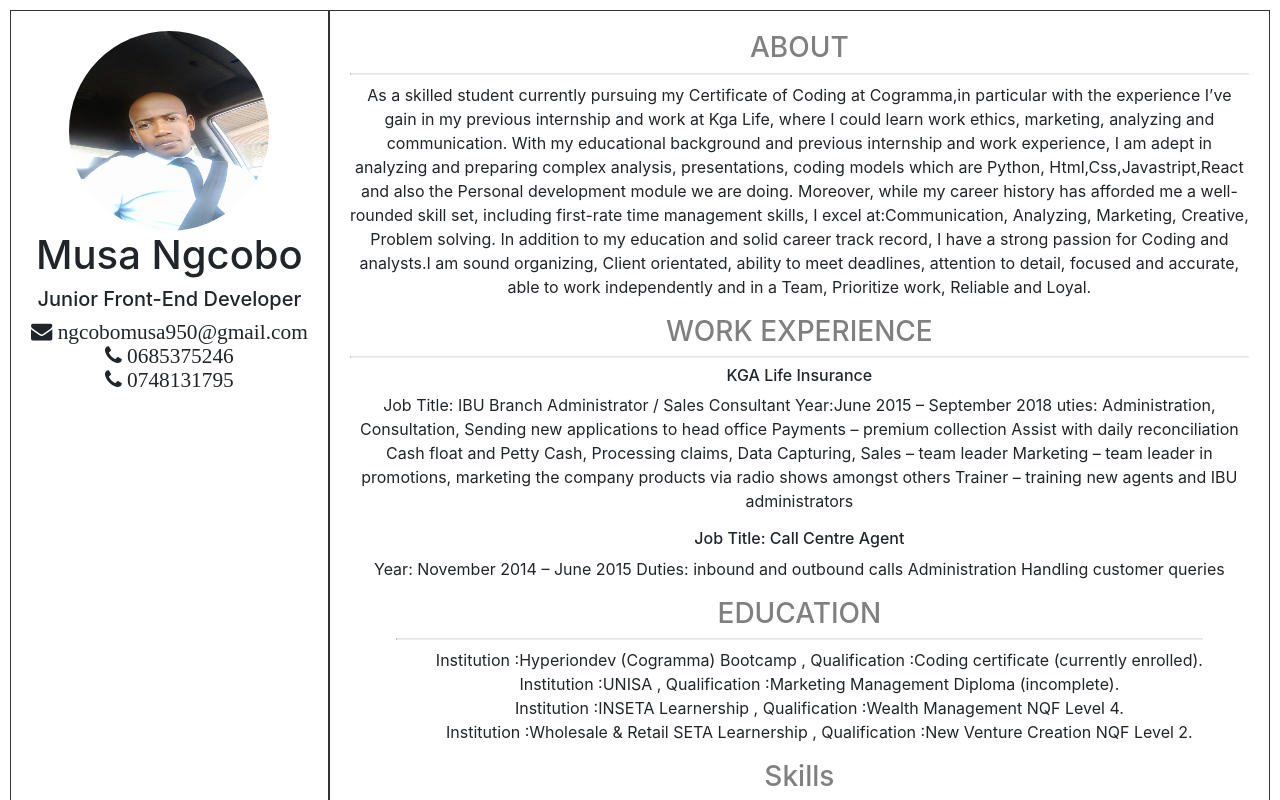
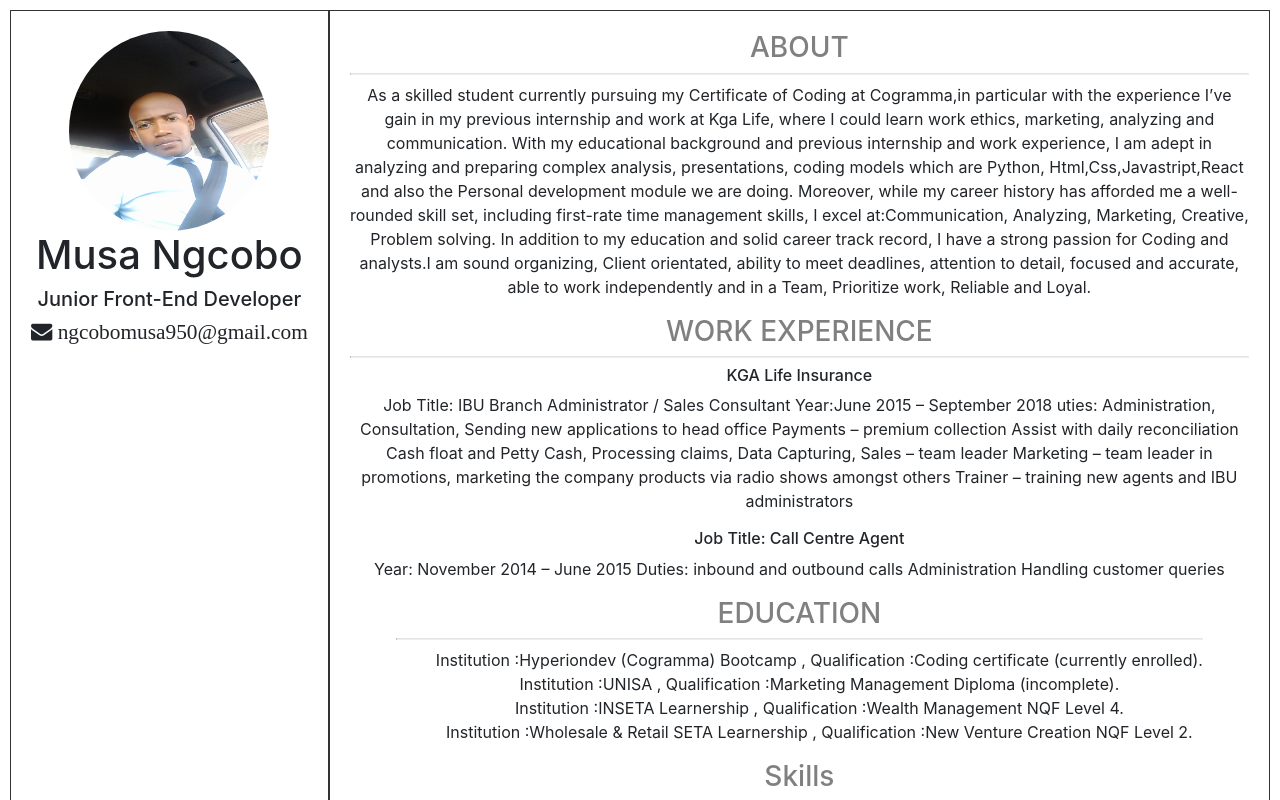
Before and after one commit to Ngcobo950/Online, a React (Create React App) app: page / in a window 1280 px wide. Shown: the top 800 px of the page. Built offline with nearby package versions, Linux system fonts and the light colour scheme; the HTML template or start-up script is replaced by a standard one.

Commit message:
Update App.js

```diff
--- a/src/App.js
+++ b/src/App.js
@@ -20,8 +20,6 @@ const App = props => {
             <h5 className="text-center">Junior Front-End Developer</h5>
             <ul className="list-unstyled">
               <li className="fa fa-lg fa-envelope "> ngcobomusa950@gmail.com</li><br/>
-              <li className="fa fa-lg fa-phone "> 0685375246</li><br/>
-              <li className="fa fa-lg fa-phone "> 0748131795</li>
             </ul>
           </div>
         </div>
```
